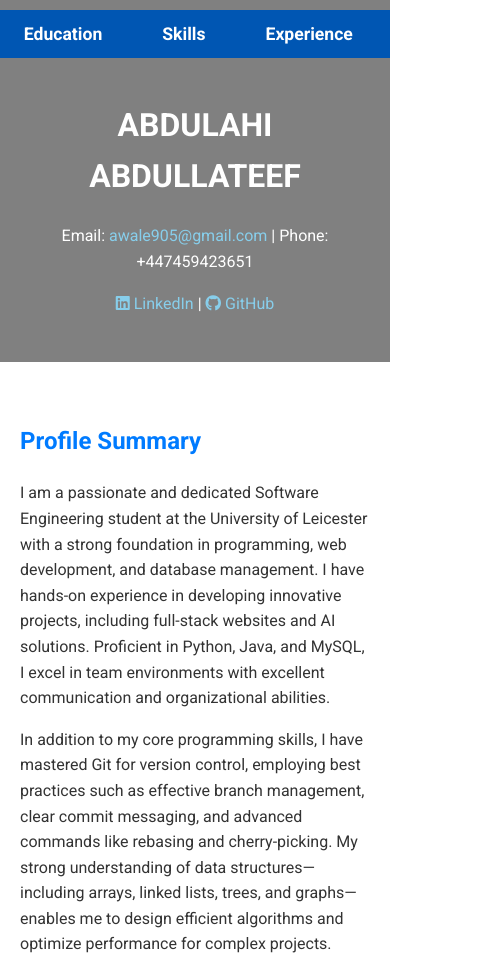
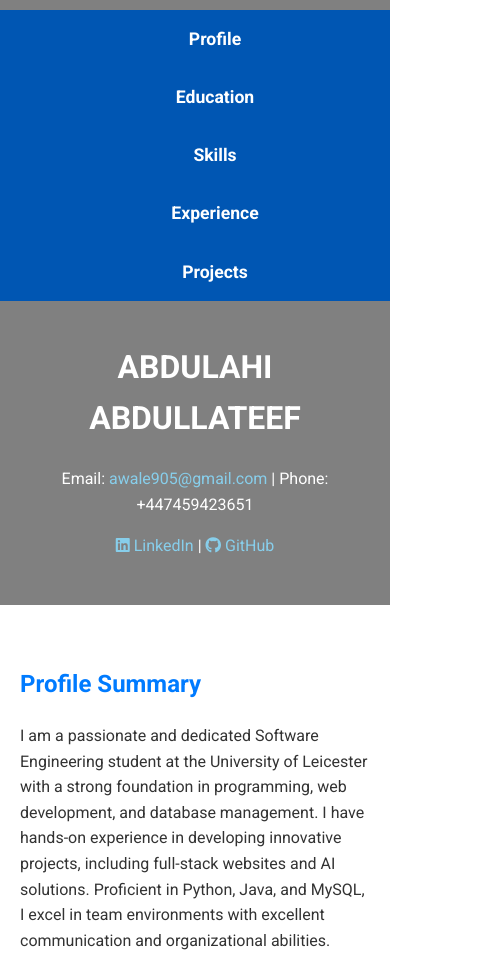
Before and after one commit to Walehdulex/Abdullahi-Abdullateef, a plain HTML site: page index.html in a window 390 px wide. Shown: the top 960 px of the page, 494 px wide, since content can reach past the window. Drawn offline with Linux system fonts and the light colour scheme.

Commit message:
upadated the cv to fit on mobile device

```diff
--- a/styles.css
+++ b/styles.css
@@ -19,6 +19,7 @@ nav ul {
     display: flex;
     justify-content: center;
     background: #0056b3;
+    flex-wrap: wrap; /* Allows wrapping on smaller screens */
 }
 
 nav ul li {
@@ -39,7 +40,7 @@ nav ul li a:hover {
     border-radius: 5px;
 }
 
-#Additional{
+#Additional {
     color: red;
 }
 
@@ -88,10 +89,28 @@ footer {
 }
 
 a {
-    color:skyblue;
+    color: skyblue;
     text-decoration: none;
 }
 
 a:hover {
     text-decoration: underline;
 }
+
+/* Responsive Navbar */
+@media screen and (max-width: 768px) {
+    nav ul {
+        flex-direction: column; /* Stack items vertically */
+        align-items: center;
+    }
+
+    nav ul li {
+        margin: 5px 0; /* Reduce margin for stacked items */
+    }
+
+    nav ul li a {
+        padding: 10px 20px; /* Increase padding for better touchability */
+        width: 100%; /* Take up full width for better touch targets */
+        text-align: center;
+    }
+}
```
